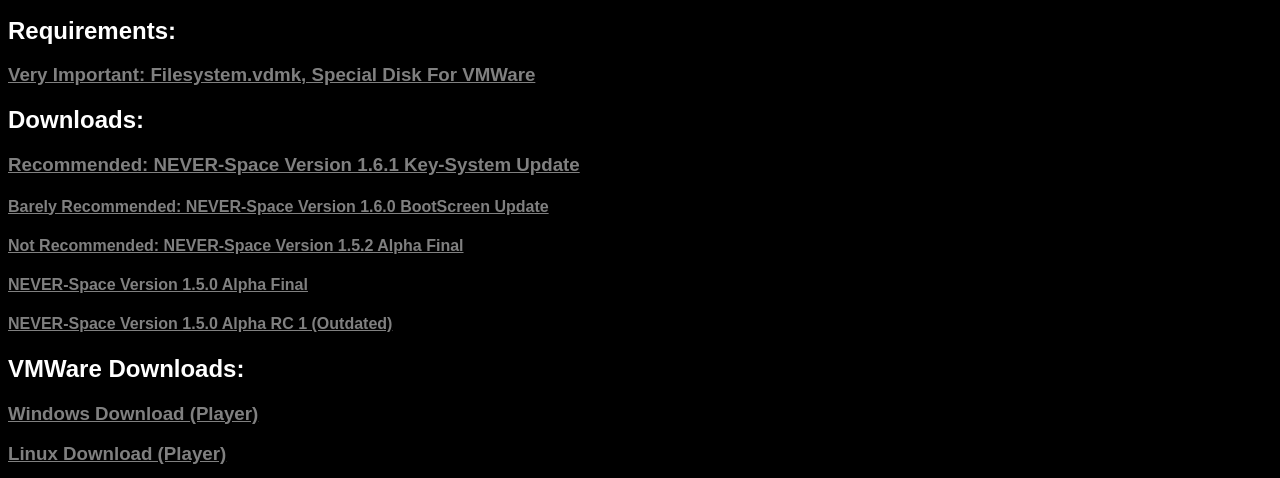
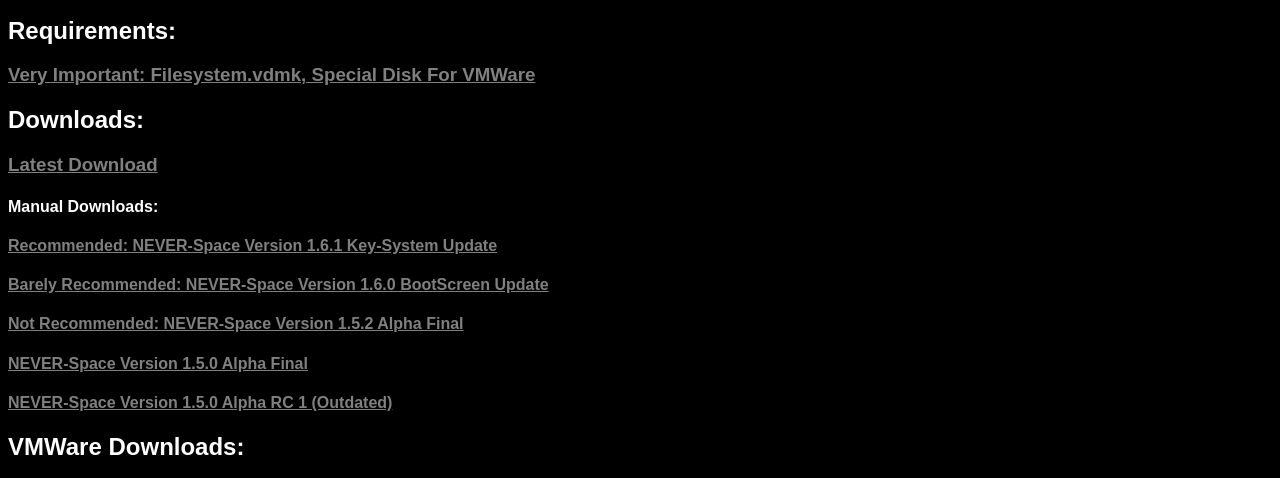
Before and after one commit to DuperNO-Alt/duperno-alt.github.io, a plain HTML site: page never-space-downloads/index.html in a window 1280 px wide. Shown: the part 599-1077 px from the top of the page. Drawn offline with Linux system fonts and the light colour scheme.

Commit message:
Latest option added

```diff
--- a/never-space-downloads/index.html
+++ b/never-space-downloads/index.html
@@ -21,7 +21,9 @@
         <h2>Requirements:</h2>
         <h3><a href="https://drive.google.com/uc?export=download&id=1irSj7Kd3oKghkEbTbo-Yzf_Ml0dR3Gzt" class="custom-link">Very Important: Filesystem.vdmk, Special Disk For VMWare</a></h3>
         <h2>Downloads:</h2>
-        <h3><a href="https://drive.google.com/uc?export=download&id=1naO8yABVZlfLDe7X5rhl4jJf9SpJzsKZ" class="custom-link">Recommended: NEVER-Space Version 1.6.1 Key-System Update</a></h3>
+        <h3><a href="https://duperno-alt.github.io/never-space-downloads/NEVER-Space_1.6.1_Alpha_KeySystem.iso" class="custom-link">Latest Download</a></h3>
+        <h4>Manual Downloads:</h4>
+        <h4><a href="https://drive.google.com/uc?export=download&id=1naO8yABVZlfLDe7X5rhl4jJf9SpJzsKZ" class="custom-link">Recommended: NEVER-Space Version 1.6.1 Key-System Update</a></h4>
         <h4><a href="https://drive.google.com/uc?export=download&id=1sgdT05Qew9IDcg3wY8eIU4jXf4Tt9HJV" class="custom-link">Barely Recommended: NEVER-Space Version 1.6.0 BootScreen Update</a></h4>
         <h4><a href="https://drive.google.com/uc?export=download&id=1SuvGr8CBVxOWBTIytFaxim5TGhDb2-3c" class="custom-link">Not Recommended: NEVER-Space Version 1.5.2 Alpha Final</a></h4>
         <h4><a href="https://drive.google.com/uc?export=download&id=1fieRieOpUPq2OT6skRrrXfg4N1inEAdo" class="custom-link">NEVER-Space Version 1.5.0 Alpha Final</a></h4>
```
Also changed, not shown: 1 other file.
